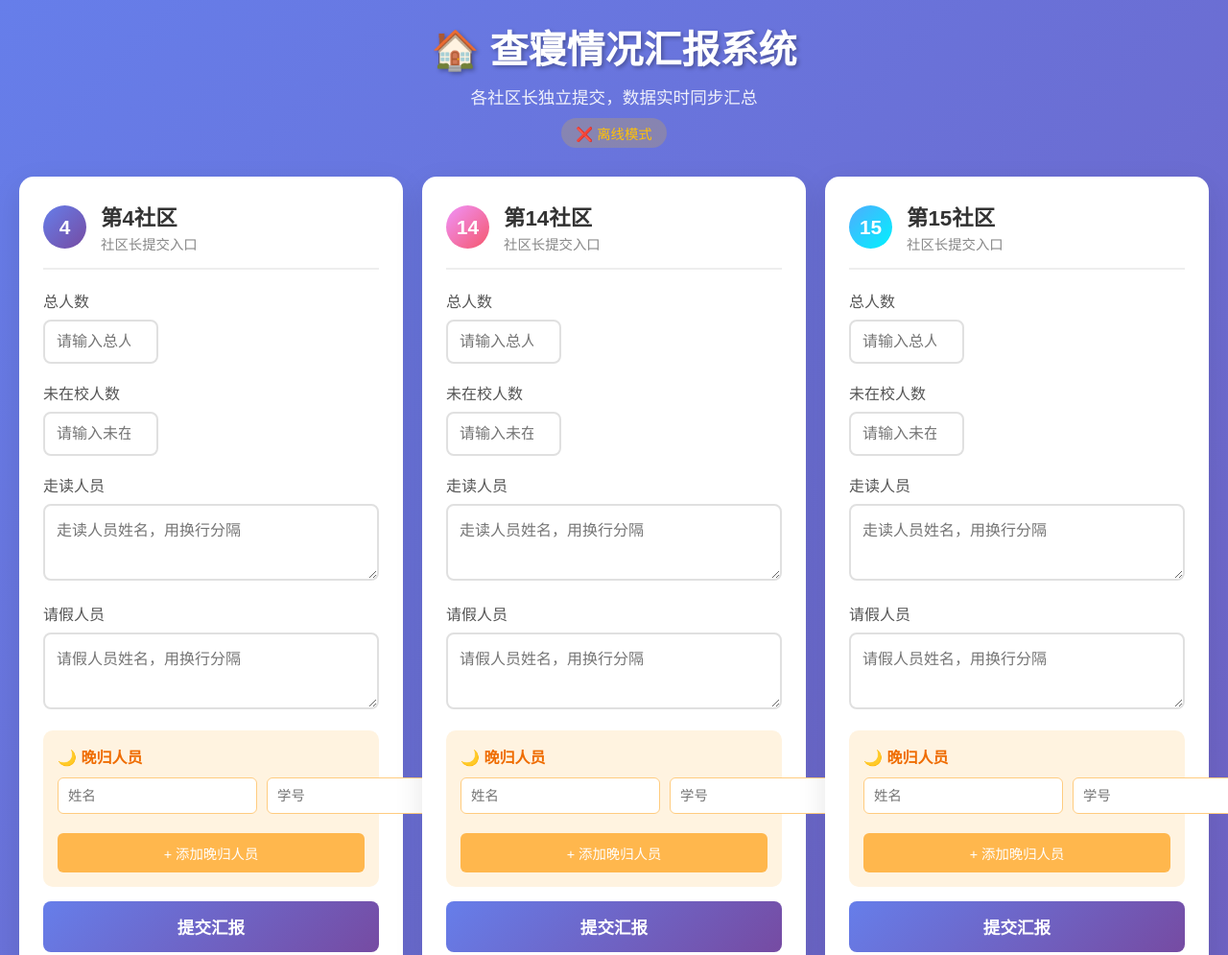
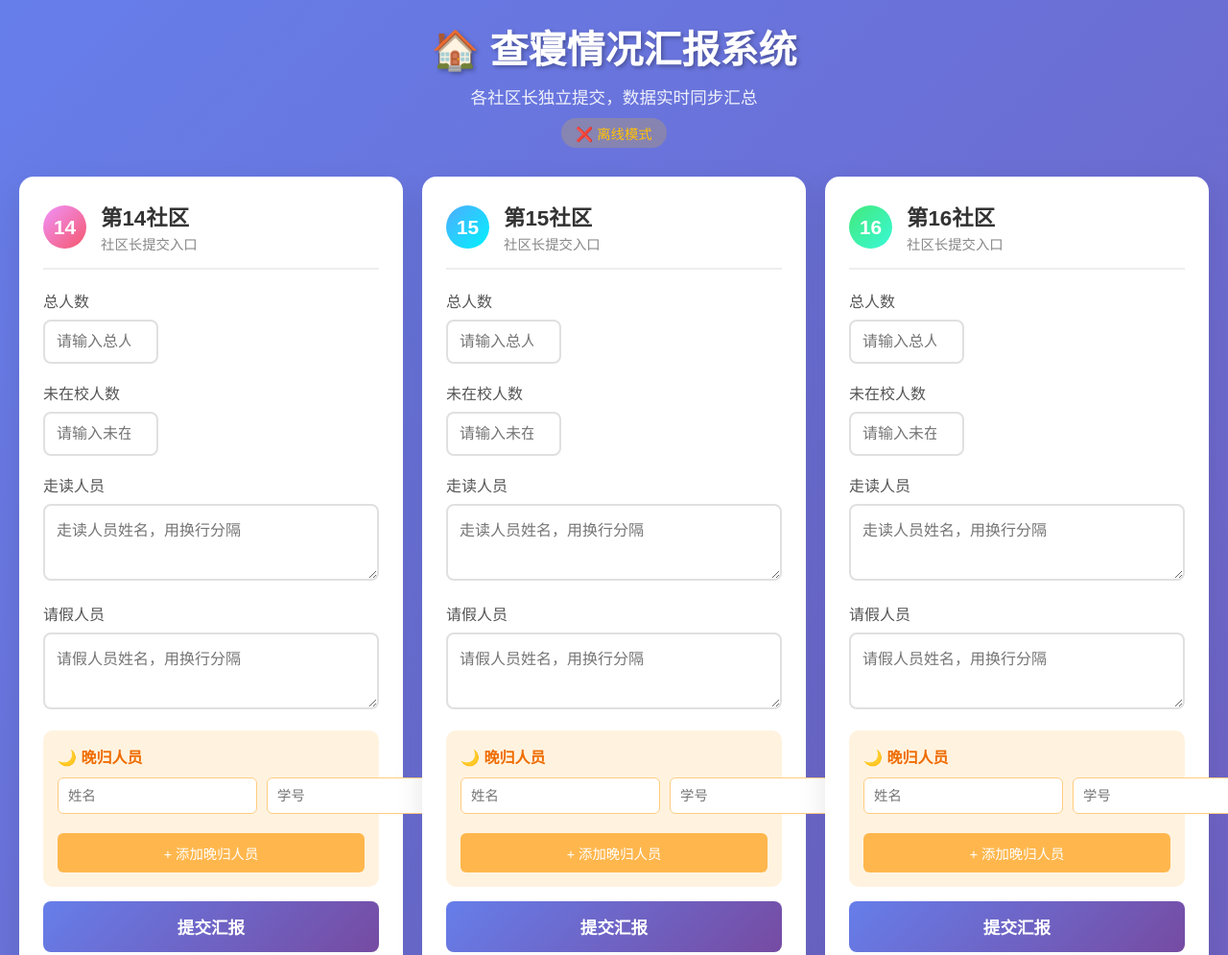
Before and after one commit to Raymond-Lao/dorm-report, a website: page index.html in a window 1280 px wide. Shown: the top 995 px of the page at 96% size. Drawn offline with nearby package versions, Linux system fonts and the light colour scheme.

Commit message:
Update index.html

```diff
--- a/index.html
+++ b/index.html
@@ -127,26 +127,6 @@
         </div>
 
         <div class="main-content">
-            <div class="community-card" data-community="4">
-                <div class="community-header"><div class="community-icon community-4">4</div><div class="community-title"><h2>第4社区</h2><p>社区长提交入口</p></div></div>
-                <div class="form-group"><label>总人数</label><input type="number" class="total" placeholder="请输入总人数"></div>
-                <div class="form-group"><label>未在校人数</label><input type="number" class="absent" placeholder="请输入未在校人数"></div>
-                <div class="form-group"><label>走读人员</label><textarea class="commuter" placeholder="走读人员姓名，用换行分隔"></textarea></div>
-                <div class="form-group"><label>请假人员</label><textarea class="leave" placeholder="请假人员姓名，用换行分隔"></textarea></div>
-                <div class="night-return-section">
-                    <h4>🌙 晚归人员</h4>
-                    <div class="night-return-container" data-community="4">
-                        <div class="night-return-item">
-                            <input type="text" class="name-input" placeholder="姓名">
-                            <input type="text" class="id-input" placeholder="学号">
-                            <input type="text" class="reason-input" placeholder="晚归原因">
-                            <button class="remove-night-btn" style="display: none;">删除</button>
-                        </div>
-                    </div>
-                    <button class="add-night-btn" data-community="4">+ 添加晚归人员</button>
-                </div>
-                <button class="submit-btn" data-community="4">提交汇报</button>
-            </div>
             <div class="community-card" data-community="14">
                 <div class="community-header"><div class="community-icon community-14">14</div><div class="community-title"><h2>第14社区</h2><p>社区长提交入口</p></div></div>
                 <div class="form-group"><label>总人数</label><input type="number" class="total" placeholder="请输入总人数"></div>
@@ -264,12 +244,6 @@
             <div class="community-list" id="communityList">
                 <div class="community-item">
                     <div class="community-item-header">
-                        <span class="name">第4社区</span>
-                        <span class="basic-info">未提交</span>
-                    </div>
-                </div>
-                <div class="community-item">
-                    <div class="community-item-header">
                         <span class="name">第14社区</span>
                         <span class="basic-info">未提交</span>
                     </div>
@@ -321,8 +295,8 @@
         var socket = null;
         var isConnected = false;
         var SERVER_URL = 'https://dorm-report-production.up.railway.app';
-        var COMMUNITY_IDS = [4, 14, 15, 16, 17, 18];
-        var COMMUNITY_NAMES = ['第4社区', '第14社区', '第15社区', '第16社区', '第17社区', '第18社区'];
+        var COMMUNITY_IDS = [14, 15, 16, 17, 18];
+        var COMMUNITY_NAMES = ['第14社区', '第15社区', '第16社区', '第17社区', '第18社区'];
 
         function countNames(names) {
             if (!names || names.trim() === '') return 0;
```
